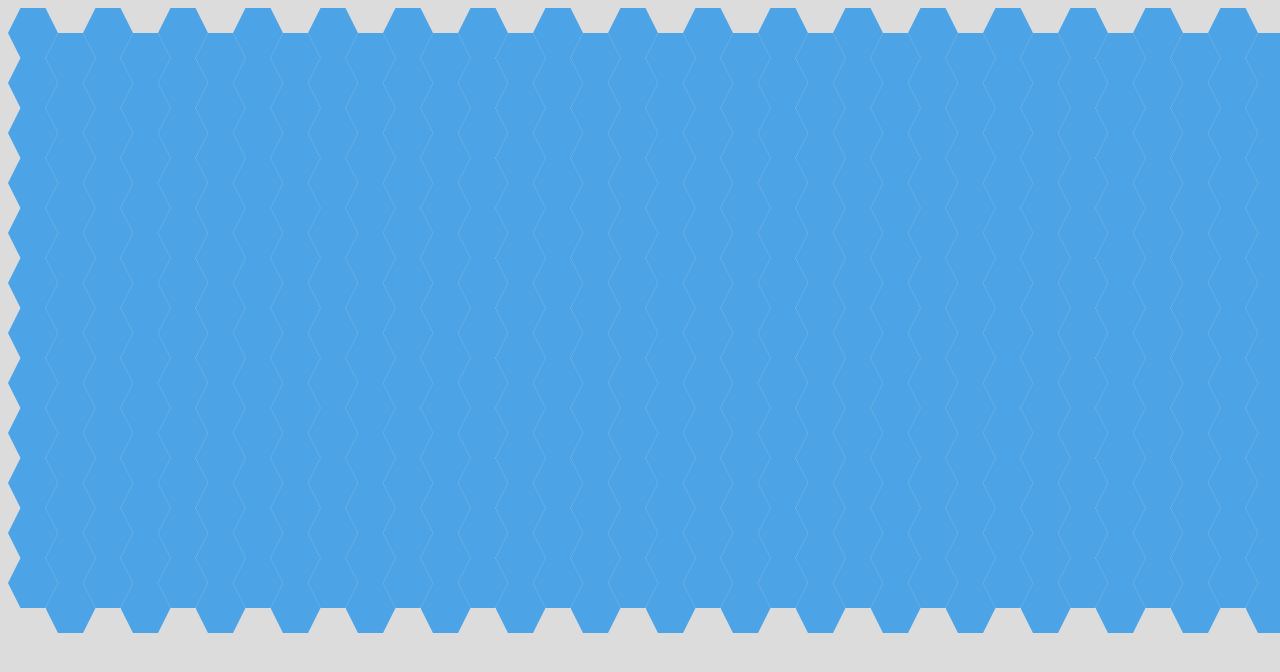
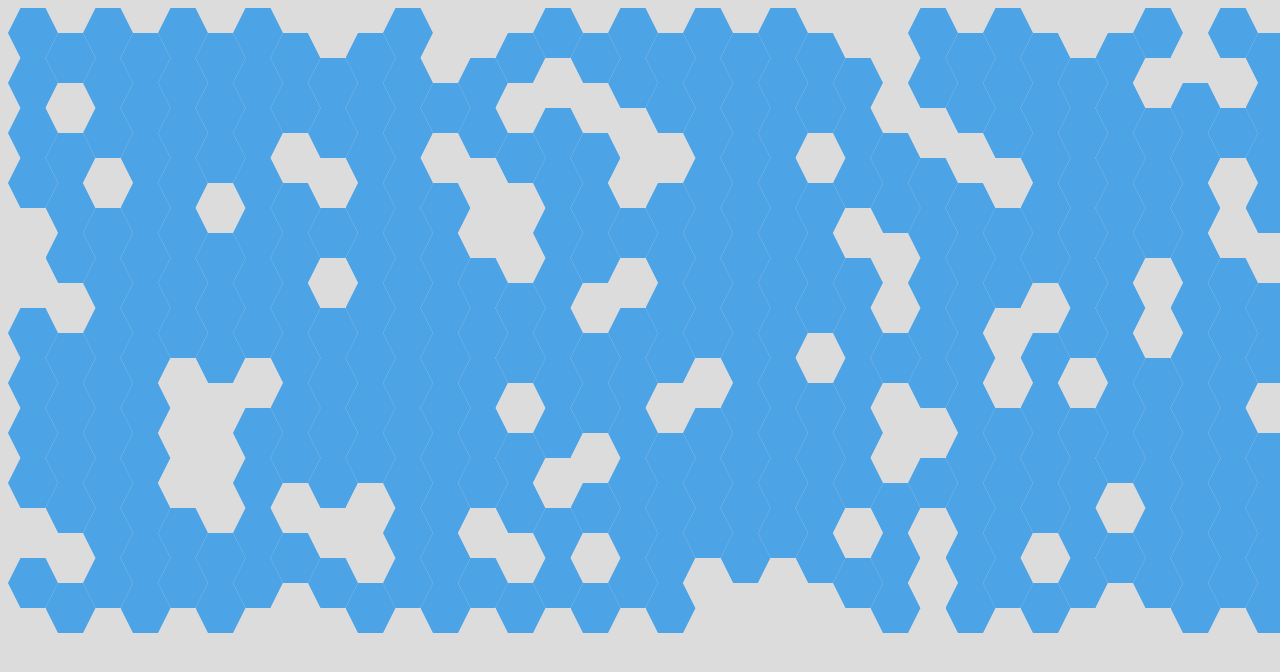
Before and after one commit to reergymerej/honeycomb, a plain HTML site: page index.html in a window 1280 px wide. Shown: the top 672 px of the page. Drawn offline with Linux system fonts and the light colour scheme.

Commit message:
real life is random.

```diff
--- a/index.html
+++ b/index.html
@@ -34,7 +34,7 @@
     <div id="hive"></div>
     <script src="index.js"></script>
     <script>
-      honeyCanvas.init(honeyCanvas.normal)
+      honeyCanvas.init(honeyCanvas.realLife)
     </script>
   </body>
 </html>
```
